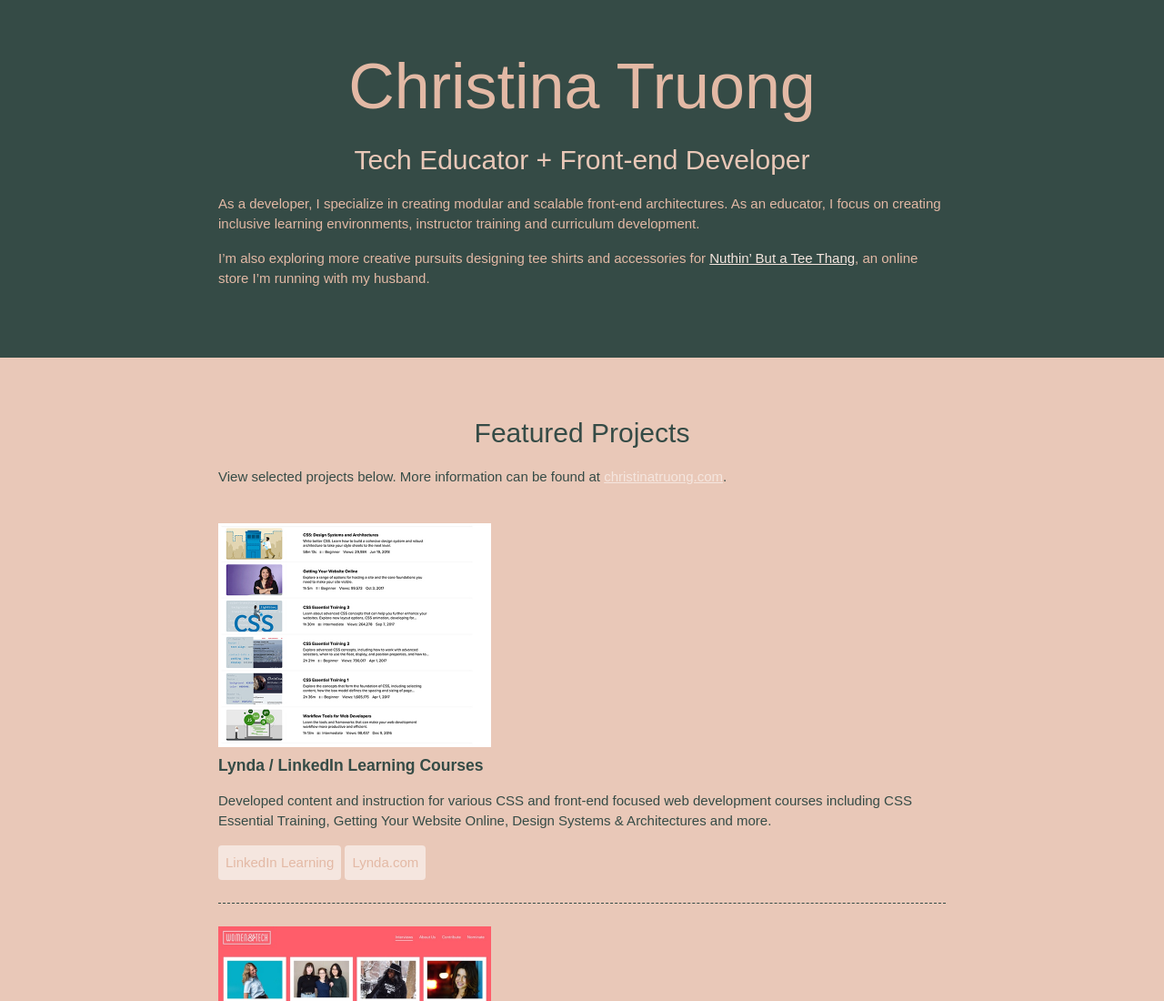
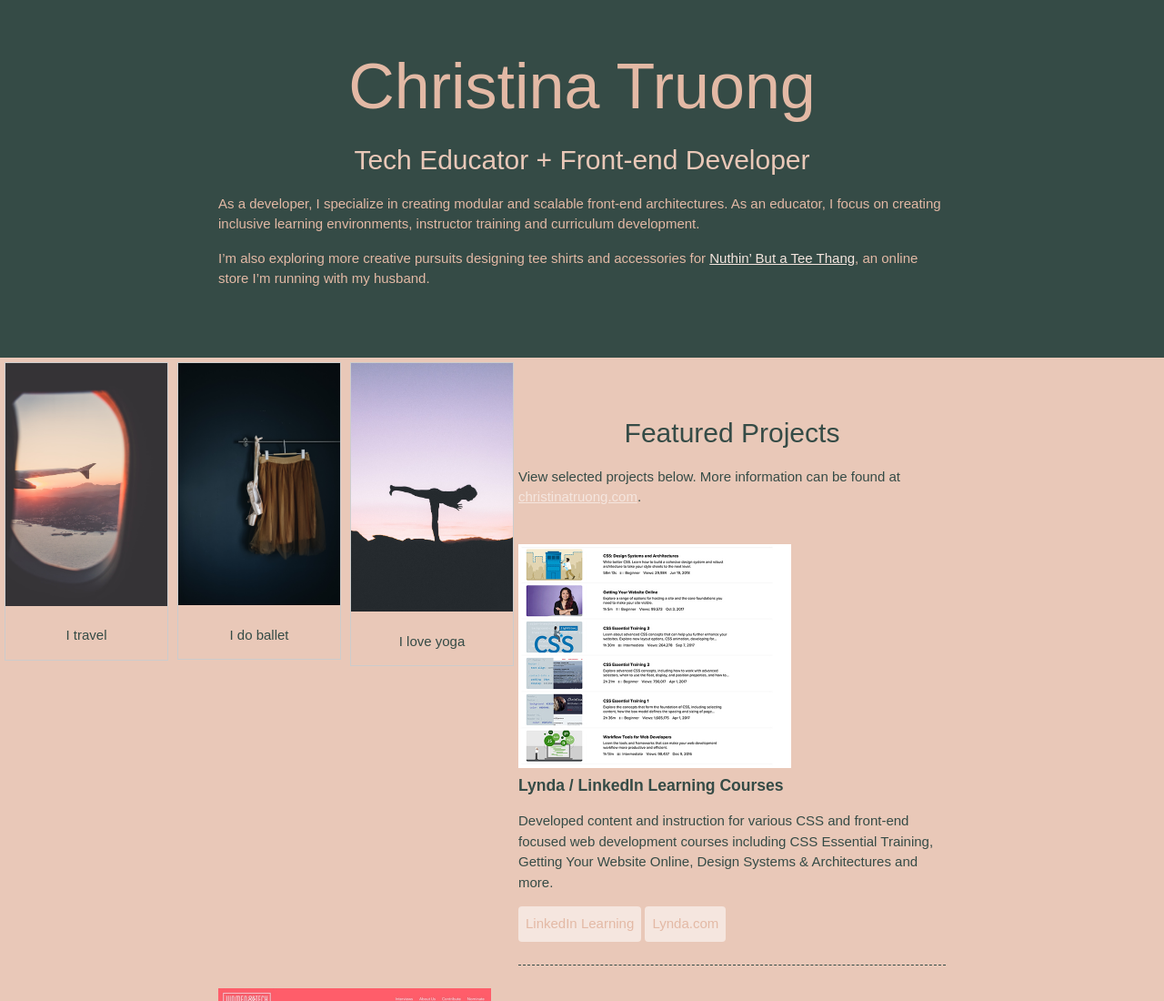
Before and after one commit to smarandafranciuc/Smaranda_Franciuc_Challenge_2_CSS, a plain HTML site: page index.html in a window 1280 px wide. Shown: the top 1100 px of the page at 91% size. Drawn offline with Linux system fonts and the light colour scheme; a web font is replaced by a local one.

Commit message:
section 3

```diff
--- a/css/styles.css
+++ b/css/styles.css
@@ -100,6 +100,31 @@ header {
 }
 
 
+/*GALLERY */
+
+div.gallery {
+  align-items: center;
+  margin: 5px;
+  border: 1px solid #ccc;
+  float: left;
+  width: 180px;
+}
+
+div.gallery:hover {
+  border: 1px solid #777;
+}
+
+div.gallery img {
+  width: 100%;
+  height: auto;
+}
+
+div.desc {
+  padding: 15px;
+  text-align: center;
+}
+
+
 /* Projects
 ------------------------------------*/
 .projects {
--- a/index.html
+++ b/index.html
@@ -25,6 +25,29 @@
           husband.</p>
       </div>
     </header>
+
+
+    <div class="gallery">
+      <a target="_blank" href="images/img_travel.jpg">
+        <img src="images/img_travel.jpg" alt="Travel" width="600" height="400">
+      </a>
+      <div class="desc">I travel</div>
+    </div>
+
+    <div class="gallery">
+      <a target="_blank" href="images/img_ballet.jpg">
+        <img src="images/img_ballet.jpg" alt="Ballet" width="600" height="400">
+      </a>
+      <div class="desc">I do ballet</div>
+    </div>
+
+    <div class="gallery">
+      <a target="_blank" href="images/img_yoga.jpg">
+        <img src="images/img_yoga.jpg" alt="Northern Lights" width="600" height="400">
+      </a>
+      <div class="desc">I love yoga</div>
+    </div>
+
 
     <!-- ************ PROJECTS / PORTFOLIO  ************** -->
     <section class="projects">
```
Also changed, not shown: images/img_ballet.jpg (added), images/img_travel.jpg (added), images/img_yoga.jpg (added), 1 other file.
